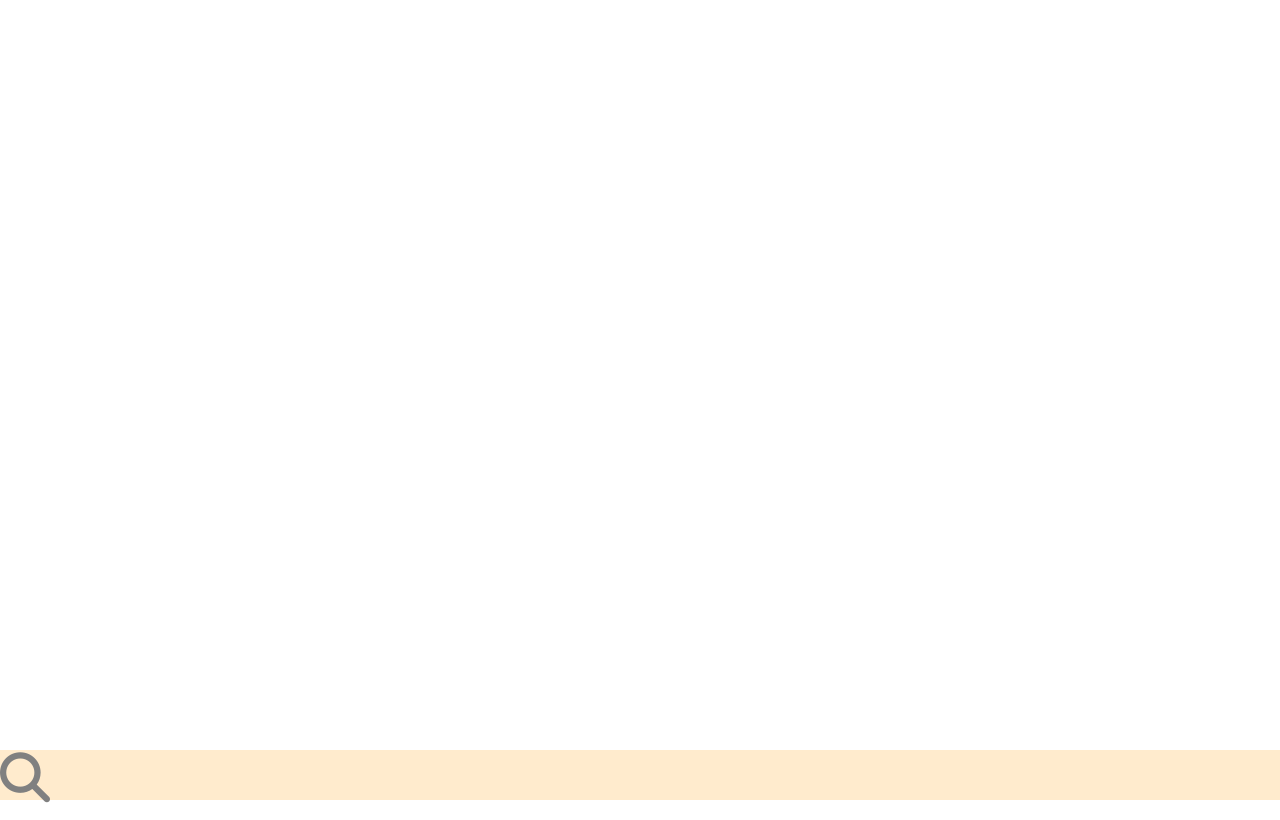
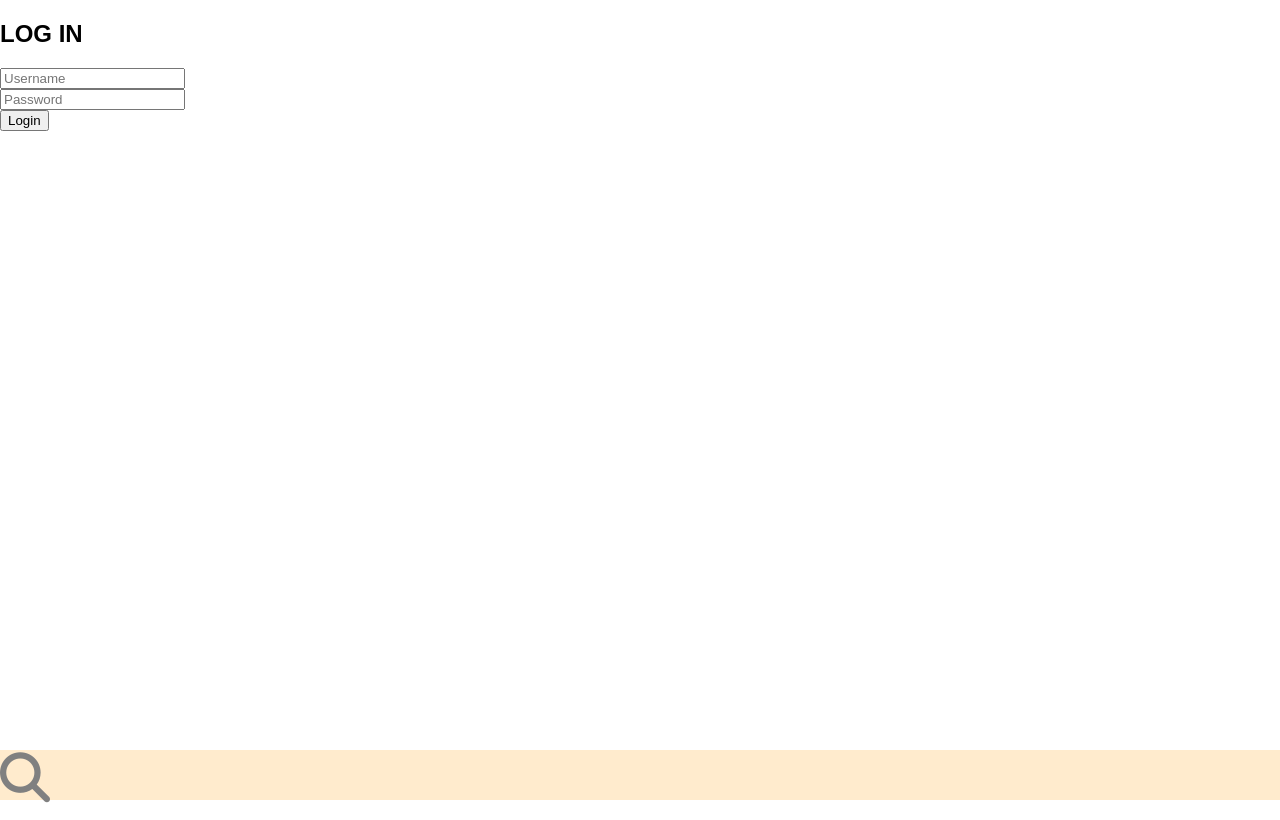
Before and after one commit to 3lv27/Aeonian-app, a React (Create React App) app: page /login in a window 1280 px wide. Built offline with nearby package versions, Linux system fonts and the light colour scheme.

Commit message:
progress: login working

```diff
--- a/src/App.js
+++ b/src/App.js
@@ -13,7 +13,8 @@ import Challenge from './Challenges/Containers/Challenge';
 import NewChallenge from './AddChallenge/Containers/NewChallenge';
 import NameDescription from './AddChallenge/Components/NameDescription';
 import NavMenu from './Menu/NavMenu';
-import Signup from './Auth/containers/Signup'
+import Signup from './Auth/containers/Signup';
+import Login from './Auth/containers/Login';
 
 
 const App = () => (
@@ -23,6 +24,7 @@ const App = () => (
         <Route exact path="/" component={Home} />
         <Route path="/challenges" component={Challenge} />
         <Route path="/signup" component={Signup} />
+        <Route path="/login" component={Login} />
         <Route exact path="/new" component={NewChallenge} />
         <Route path="/new/name" component={NameDescription} />
         <Route component={NotFound} />
--- /dev/null
+++ b/src/Auth/components/LoginForm.js
@@ -0,0 +1,34 @@
+import React from 'react';
+
+const LoginForm = props => (
+    <form onSubmit={props.handleSubmit}>
+        <div className="form-group">
+            <input
+                value={props.username}
+                onChange={props.handleChange}
+                type="text"
+                name="username"
+                className="form-control"
+                placeholder="Username"
+            />
+        </div>
+
+        <div className="form-group">
+            <input
+                value={props.password}
+                onChange={props.handleChange}
+                type="password"
+                name="password"
+                className="form-control"
+                placeholder="Password"
+            />
+        </div>
+        <div className="form-btn">
+            <button>
+                Login
+                    </button>
+        </div>
+    </form>
+)
+
+export default LoginForm
--- a/src/Auth/containers/Login.js
+++ b/src/Auth/containers/Login.js
@@ -0,0 +1,41 @@
+import React, { Component } from 'react';
+import { connect } from 'react-redux';
+import { userLogReq } from '../../actions/authReq';
+
+import LoginForm from '../components/LoginForm';
+
+class Login extends Component {
+    state = {
+        username: '',
+        password: ''
+    }
+
+    onChange = (e) => {
+        this.setState({ [e.target.name]: e.target.value });
+    }
+
+    onSubmit = (e) => {
+        e.preventDefault();
+        console.log('heyyy');
+        this.props.userLogReq(this.state);
+    }
+
+    render () {
+        return (
+            <div className="wrapper-form">
+                <h2>Log In</h2>
+                <LoginForm
+                    handleChange={this.onChange}
+                    handleSubmit={this.onSubmit}
+                />
+            </div>
+        )
+    }
+}
+
+const mapStateToProps = state => {
+    return { user: state.user.user }
+
+}
+
+export default connect(mapStateToProps, { userLogReq })(Login)
--- a/src/actions/authReq.js
+++ b/src/actions/authReq.js
@@ -13,3 +13,14 @@ export const userSignReq = userData => (
         )
     }
 )
+
+export const userLogReq = userData => (
+    (dispatch, getState) => {
+        axios.post('http://localhost:3000/login/', userData)
+            .then((response) => {
+                console.log(response);
+                dispatch({ type: AuthActionTypes.LOGIN_REQ, payload: response.data })
+            }
+            )
+    }
+)
--- a/src/actiontypes/auth.js
+++ b/src/actiontypes/auth.js
@@ -1 +1,2 @@
 export const SIGNUP_REQ = 'SIGNUP_REQ';
+export const LOGIN_REQ = 'SIGNUP_REQ';
--- a/src/reducers/index.js
+++ b/src/reducers/index.js
@@ -1,8 +1,8 @@
 import { combineReducers } from 'redux';
-import { userSignupReq } from './user';
+import { userAuthReq } from './user';
 
 const rootReducer = combineReducers({
-    user: userSignupReq
+    user: userAuthReq
 })
 
 export default rootReducer
--- a/src/reducers/user.js
+++ b/src/reducers/user.js
@@ -4,10 +4,13 @@ const initialState = {
     user: []
 }
 
-export const userSignupReq = (state = initialState, action) => {
+export const userAuthReq = (state = initialState, action) => {
     switch (action.type) {
         case AuthActionTypes.SIGNUP_REQ:
             return Object.assign({}, state, { user: action.payload})
+
+        case AuthActionTypes.LOGIN_REQ:
+            return Object.assign({}, state, { user: action.payload })
 
         default:
             return state
```
